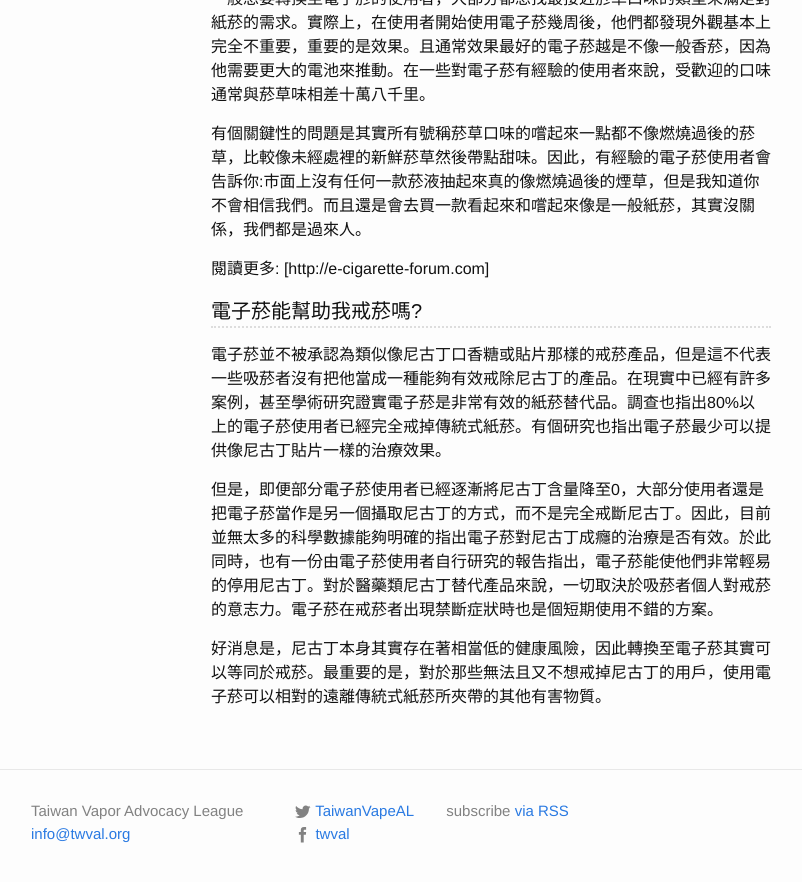
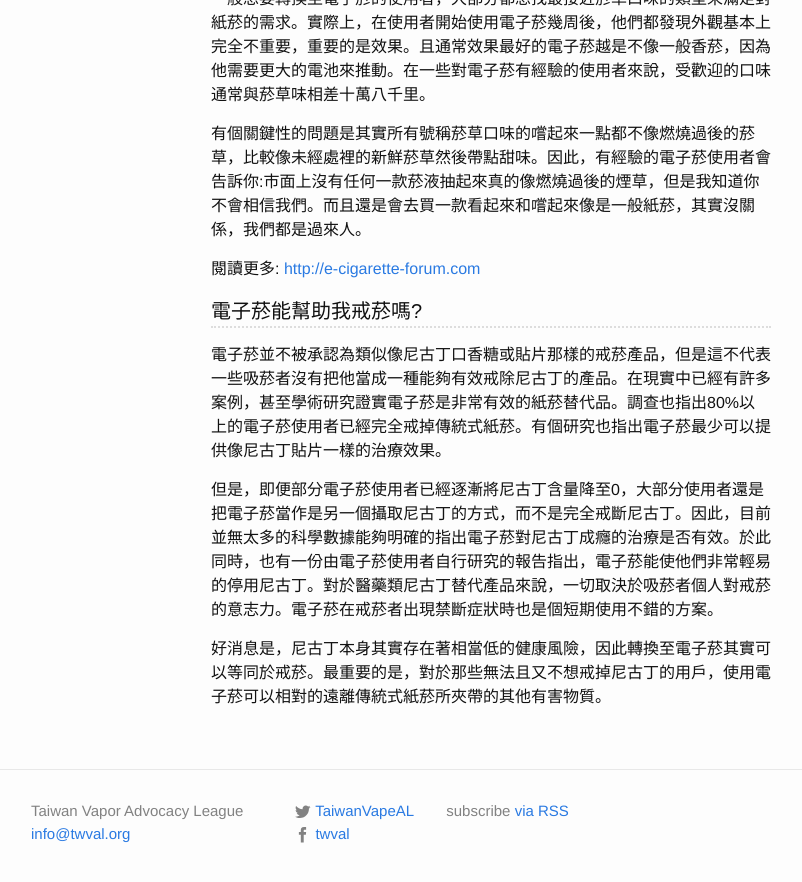
Before and after one commit to mose/twval-octopress, a Jekyll site: the page built from info.md, in a window 1280 px wide and 900 px high, scrolled down 2624 px. Shown: the top 882 px of the window, without its empty margins (239-1041 px from the left). Built offline with Jekyll 4.4.1, drawn with Linux system fonts in a browser that asks for light colours.

Commit message:
fix link

```diff
--- a/info.md
+++ b/info.md
@@ -57,7 +57,7 @@ translation_id: 648eebae5b833857e0be9c1312fc7778
 
 有個關鍵性的問題是其實所有號稱菸草口味的嚐起來一點都不像燃燒過後的菸草，比較像未經處裡的新鮮菸草然後帶點甜味。因此，有經驗的電子菸使用者會告訴你:市面上沒有任何一款菸液抽起來真的像燃燒過後的煙草，但是我知道你不會相信我們。而且還是會去買一款看起來和嚐起來像是一般紙菸，其實沒關係，我們都是過來人。
 
-閱讀更多: [http://e-cigarette-forum.com]
+閱讀更多: <http://e-cigarette-forum.com>
 
 ## 電子菸能幫助我戒菸嗎?
 
```
Also changed, not shown: en/info.md (+1 -1 lines).
